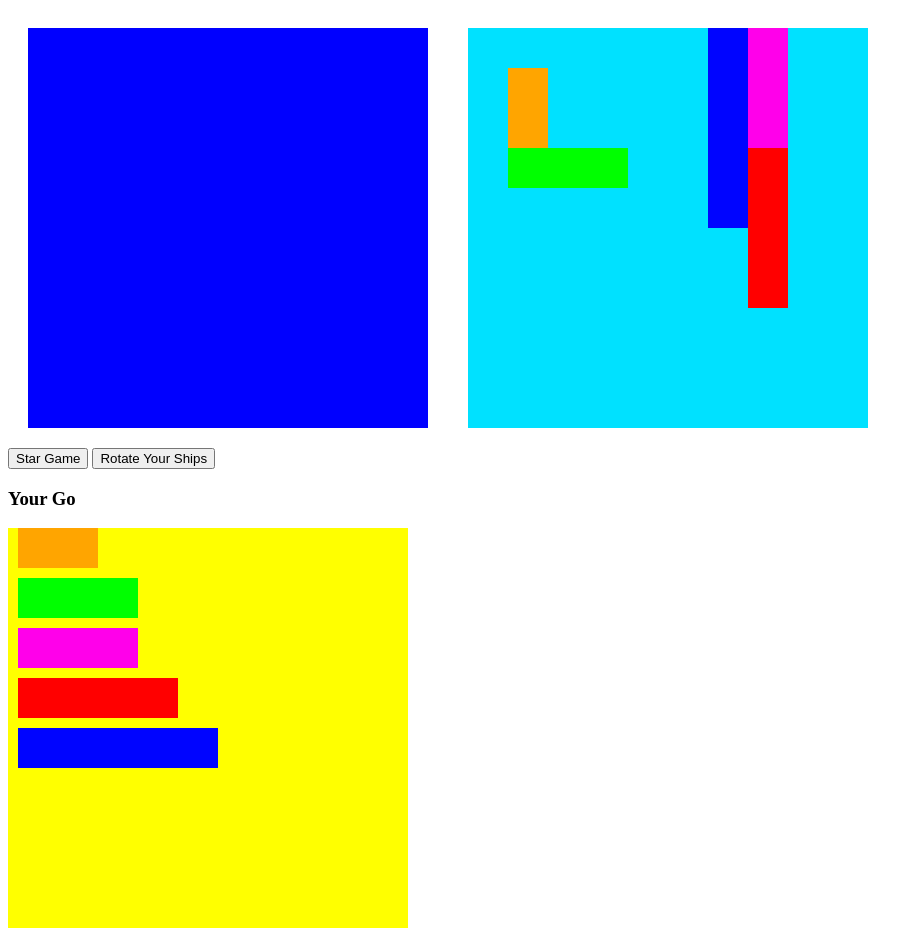
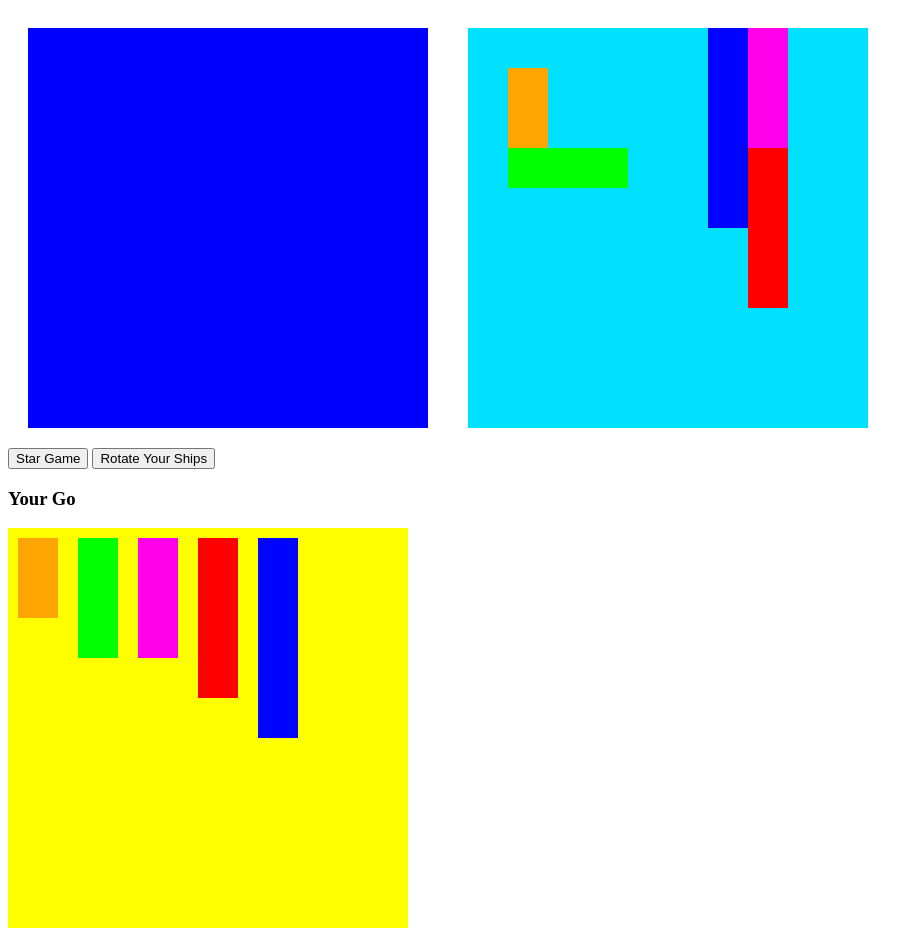
Before and after one commit to Leninner/battleship, a website with bundled scripts: page index.html in a window 1280 px wide. Both pictures are taken after a click on the button "Rotate Your Ships". Shown: the whole page, without its empty margins (0-923 px from the left). Built offline with nearby package versions, Linux system fonts and the light colour scheme; a web font is replaced by a local one.

Commit message:
Update diseño y función para rotar las fichas

```diff
--- a/src/assets/styles/style.scss
+++ b/src/assets/styles/style.scss
@@ -65,11 +65,21 @@
     background-color: orange;
     @extend .ships-container;
   }
+  .destroyer-container-vertical {
+    width: 40px;
+    height: 80px;
+    flex-wrap: wrap;
+  }
 
   .submarine-container {
     width: 120px;
     background-color: rgb(0, 255, 0);
     @extend .ships-container;
+  }
+  .submarine-container-vertical {
+    width: 40px;
+    height: 120px;
+    flex-wrap: wrap;
   }
 
   .cruiser-container {
@@ -77,11 +87,21 @@
     @extend .ships-container;
     background-color: rgb(255, 0, 234);
   }
+  .cruiser-container-vertical {
+    width: 40px;
+    height: 120px;
+    flex-wrap: wrap;
+  }
 
   .battleship-container {
     width: 160px;
     @extend .ships-container;
     background-color: rgb(255, 0, 0);
+  }
+  .battleship-container-vertical {
+    width: 40px;
+    height: 160px;
+    flex-wrap: wrap;
   }
 
   .carrier-container {
@@ -89,4 +109,13 @@
     @extend .ships-container;
     background-color: rgb(0, 4, 255);
   }
+  .carrier-container-vertical {
+    width: 40px;
+    height: 200px;
+    flex-wrap: wrap;
+  }
 }
+
+.isHorizontal {
+  display: flex;
+}
--- a/src/index.js
+++ b/src/index.js
@@ -23,6 +23,7 @@ const rotateButton = document.getElementById('rotate');
 const turnDisplay = document.querySelector('#whose-go');
 const infoDisplay = document.querySelector('#info');
 const width = 10;
+let isHorizontal = true;
 
 createBoards(userGrid, userSquares);
 createBoards(computerGrid, computerSquares);
@@ -79,3 +80,20 @@ generate(shipArray[1]);
 generate(shipArray[2]);
 generate(shipArray[3]);
 generate(shipArray[4]);
+
+// Función para rotar las naves
+
+const rotate = () => {
+  if (isHorizontal) {
+    destroyer.getElement().classList.toggle('destroyer-container-vertical');
+    submarine.getElement().classList.toggle('submarine-container-vertical');
+    cruiser.getElement().classList.toggle('cruiser-container-vertical');
+    battleship.getElement().classList.toggle('battleship-container-vertical');
+    carrier.getElement().classList.toggle('carrier-container-vertical');
+    displayGrid.classList.toggle('isHorizontal');
+    isHorizontal = false;
+  }
+  isHorizontal = true;
+};
+
+rotateButton.addEventListener('click', rotate);
```
Also changed, not shown: src/assets/styles/style.css, 1 other file.
